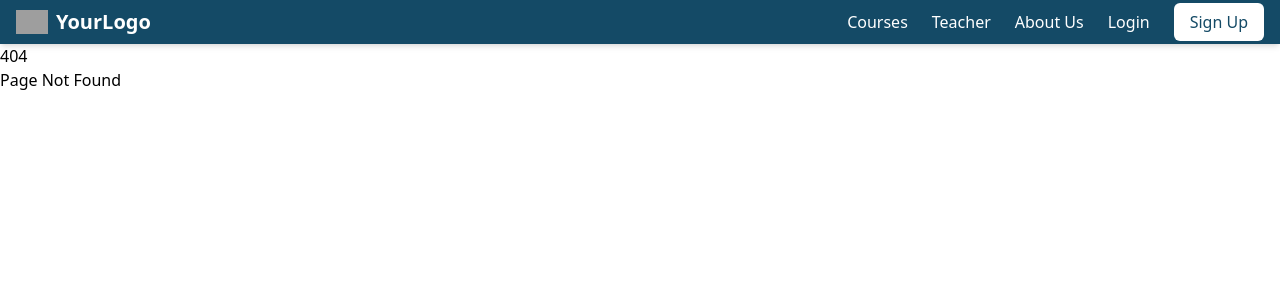
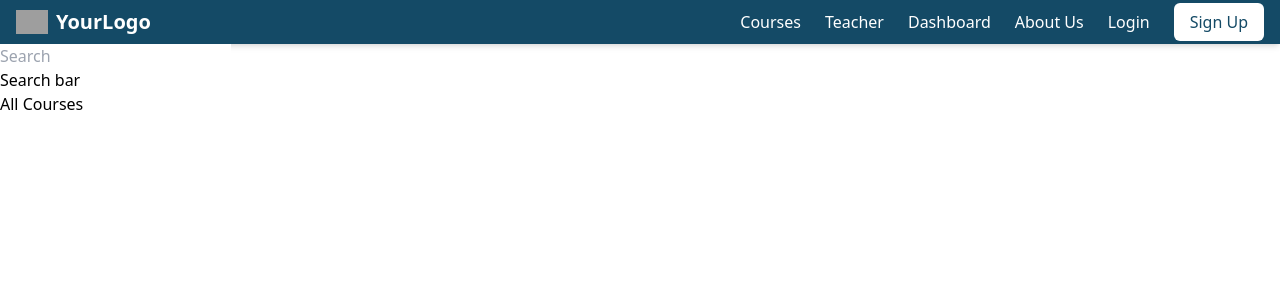
Before and after one commit to Bz14/Unique-Minds-E-learning, a Next.js app in the folder Frontend/unique-minds/: page /courses in a window 1280 px wide. Before the commit this address had no page. Shown: the top 300 px of the page. Built offline with nearby package versions, Linux system fonts and the light colour scheme; grey boxes are pictures that could not be loaded.

Commit message:
Files updated.

```diff
--- /dev/null
+++ b/Frontend/unique-minds/src/app/components/UI/search_bar.tsx
@@ -0,0 +1,10 @@
+const SearchBar = () => {
+  return (
+    <div>
+      <input type="text" placeholder="Search" />
+      <h1>Search bar</h1>
+    </div>
+  );
+};
+
+export default SearchBar;
--- a/Frontend/unique-minds/src/app/components/nav/page.tsx
+++ b/Frontend/unique-minds/src/app/components/nav/page.tsx
@@ -65,6 +65,14 @@ const Nav = () => {
               </Link>
             </li>
             <li>
+              <Link
+                href="/dashboard"
+                className="text-white hover:text-gray-300"
+              >
+                Dashboard
+              </Link>
+            </li>
+            <li>
               <Link href="/about" className="text-white hover:text-gray-300">
                 About Us
               </Link>
--- /dev/null
+++ b/Frontend/unique-minds/src/app/courses/page.tsx
@@ -0,0 +1,12 @@
+import SearchBar from "../components/UI/search_bar";
+
+const Courses = () => {
+  return (
+    <div>
+      <SearchBar />
+      All Courses
+    </div>
+  );
+};
+
+export default Courses;
--- /dev/null
+++ b/Frontend/unique-minds/src/app/dashboard/page.tsx
@@ -0,0 +1,13 @@
+import StudentDashboard from "./student_dashboard/page";
+import TeacherDashboard from "./teacher_dashboard/page";
+
+const Dashboard = () => {
+  const role = "student";
+  return (
+    <div>
+      {role === "student" ? <StudentDashboard /> : <TeacherDashboard />}
+    </div>
+  );
+};
+
+export default Dashboard;
--- /dev/null
+++ b/Frontend/unique-minds/src/app/dashboard/student_dashboard/page.tsx
@@ -0,0 +1,9 @@
+const StudentDashboard = () => {
+  return (
+    <div>
+      <h1>Student Dashboard</h1>
+    </div>
+  );
+};
+
+export default StudentDashboard;
--- /dev/null
+++ b/Frontend/unique-minds/src/app/dashboard/teacher_dashboard/page.tsx
@@ -0,0 +1,9 @@
+const TeacherDashboard = () => {
+  return (
+    <div>
+      <h1>Teacher Dashboard</h1>
+    </div>
+  );
+};
+
+export default TeacherDashboard;
```
Also changed, not shown: Frontend/unique-minds/src/app/courses/Components/filter_section.tsx (added).
